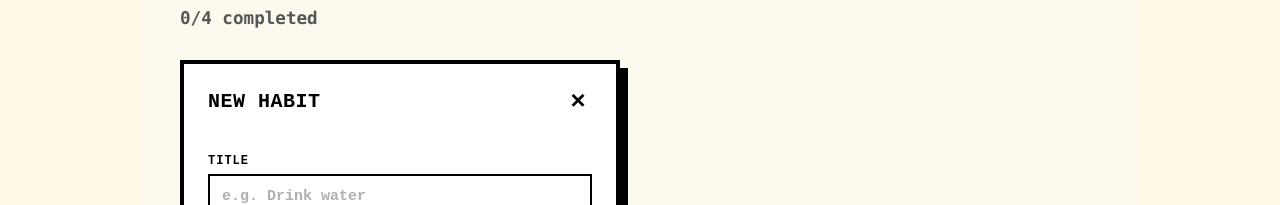
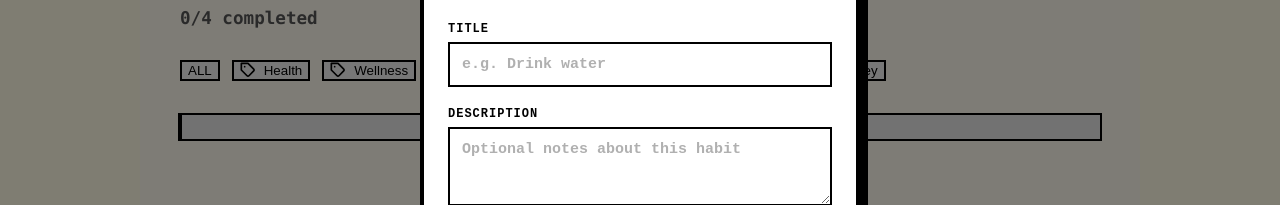
Before and after one commit to AlexDacorte/habit-forge-vue, a Vue app: page /today in a window 1280 px wide. Both pictures are taken after a click on the button "NEW HABIT". Shown: the part 168-373 px from the top of the page. Built offline with nearby package versions, Linux system fonts and the light colour scheme.

Commit message:
feat: added activetag control

```diff
--- a/src/components/ui/NeoBrutalismModal.vue
+++ b/src/components/ui/NeoBrutalismModal.vue
@@ -1,8 +1,12 @@
 <template>
-  <div class="habit-modal">
+  <div class="habit-modal" v-if="isOpen">
+    <div class="modal-overlay"></div>
+    <div class="modal-body">
       <div class="modal-header">
         <h2 class="modal-title">New Habit</h2>
-      <button type="button" @click="$emit('close')" class="close-btn">✕</button>
+        <button type="button" @click="$emit('close')" class="close-btn">
+          ✕
+        </button>
       </div>
 
       <form @submit.prevent="handleSubmit" class="habit-form">
@@ -101,6 +105,7 @@
         <button type="submit" class="submit-btn">Create Habit</button>
       </form>
     </div>
+  </div>
 </template>
 
 <script setup>
@@ -129,6 +134,13 @@ const categories = [
   "OTHER",
 ];
 
+const props = defineProps({
+  isOpen: {
+    type: Boolean,
+    default: false,
+  },
+});
+
 const colors = [
   { value: "yellow", hex: "#F4D03F" },
   { value: "pink", hex: "#E54B86" },
@@ -145,9 +157,18 @@ const handleSubmit = () => {
 
 <style scoped>
 .habit-modal {
+  position: absolute;
+  left: 0;
+  top: 0;
+  bottom: 0;
+  right: 0;
+}
+.modal-body {
+  position: relative;
+  margin: 6rem auto;
   --border-color: #000000;
   --primary-purple: #6320ee;
-
+  z-index: 8;
   width: 100%;
   max-width: 440px;
   background-color: #ffffff;
@@ -157,8 +178,18 @@ const handleSubmit = () => {
   color: var(--border-color);
   box-shadow: 8px 8px 0px 0px rgba(0, 0, 0, 1);
   box-sizing: border-box;
+  overflow: hidden;
 }
-
+.modal-overlay {
+  position: fixed;
+  top: 0;
+  left: 0;
+  bottom: 0;
+  z-index: 5;
+  width: 100vw;
+  height: 100vh;
+  background: rgba(0, 0, 0, 0.5);
+}
 .habit-modal * {
   box-sizing: border-box;
 }
--- a/src/components/ui/views/TodayView.vue
+++ b/src/components/ui/views/TodayView.vue
@@ -5,7 +5,7 @@ import NeoBrutalismModal from "@/components/ui/NeoBrutalismModal.vue";
 import { Icon } from "@iconify/vue";
 import { useHabitStore } from "@/stores/useHabitStore";
 import { useRouter } from "vue-router";
-import { ref, onMounted, computed } from "vue";
+import { ref, onMounted, onBeforeMount, computed } from "vue";
 import type { Habit } from "@/types/habit";
 import type { Category } from "@/types/category";
 
@@ -17,7 +17,7 @@ onMounted(() => {
   categories.value.push(...useStore.fetchCategories());
 });
 
-const activeCategory = ref<String>("ALL");
+const activeCategory = ref<Category | null>();
 const isModalOpen = ref(false);
 const router = useRouter();
 
@@ -32,12 +32,22 @@ const handleCreate = () => {
 const handleClickClose = () => {
   isModalOpen.value = false;
 };
-const setActiveCategory = (category: string) => {
-  activeCategory.value = category;
+const setActiveCategory = (categoryId?: string) => {
+  if (categoryId) {
+    activeCategory.value = categories.value.find(
+      (cat) => (cat.id = categoryId),
+    );
+  } else {
+    activeCategory.value = null;
+  }
 };
 
+const currentActiveCategory = computed(() =>
+  activeCategory.value?.id ? activeCategory.value.id : "none",
+);
+
 const goToAnalytics = () => {
-  router.push("/analytics");
+  router.push("/tracking");
 };
 </script>
 
@@ -73,12 +83,16 @@ const goToAnalytics = () => {
       </button>
     </header>
 
-    <NeoBrutalismModal @create="handleCreate" @close="handleClickClose" />
+    <NeoBrutalismModal
+      @create="handleCreate"
+      @close="handleClickClose"
+      :isOpen="isModalOpen"
+    />
     <div class="filters-row">
       <button
         class="filter-tag"
-        :class="{ active: activeCategory === 'ALL' }"
-        @click="setActiveCategory('ALL')"
+        :class="{ active: activeCategory === null }"
+        @click="setActiveCategory()"
       >
         ALL
       </button>
@@ -87,8 +101,8 @@ const goToAnalytics = () => {
         v-for="cat in categories"
         :key="cat.id"
         class="filter-tag"
-        :class="{ active: activeCategory === cat.title }"
-        @click="setActiveCategory(cat.title)"
+        :class="{ active: activeCategory === cat }"
+        @click="setActiveCategory(cat.id)"
       >
         <svg
           xmlns="http://www.w3.org/2000/svg"
@@ -124,7 +138,9 @@ const goToAnalytics = () => {
             ><Icon icon="mdi:tag-outline" />{{ tag }}</span
           >
         </div>
-        <HabitsControlCard :habit="habit" />
+        <div v-if="habit.categoryIds.includes(currentActiveCategory)">
+          <HabitsControlCard :habit="habit" />
+        </div>
       </div>
     </div>
     <AnalitycsButton @click="goToAnalytics" />
@@ -302,6 +318,5 @@ const goToAnalytics = () => {
 }
 
 @media (min-width: 768px) {
-  /* Custom CSS */
 }
 </style>
--- a/src/mock/mockCategories.json
+++ b/src/mock/mockCategories.json
@@ -1,34 +1,40 @@
 {
   "Categories": [
     {
-      "id": 1,
+      "id": "hb-001",
       "title": "Health",
       "description": "Habits related to physical and mental well-being.",
       "color": "#4CAF50"
     },
     {
-      "id": 2,
+      "id": "hb-002",
       "title": "Wellness",
       "description": "Habits focused on self-care and overall wellness.",
       "color": "#8BC34A"
     },
     {
-      "id": 3,
+      "id": "hb-003",
       "title": "Fitness",
       "description": "Habits related to physical exercise and training.",
       "color": "#2196F3"
     },
     {
-      "id": 4,
+      "id": "hb-004",
       "title": "Personal Development",
       "description": "Habits focused on self-improvement and growth.",
       "color": "#FF9800"
     },
     {
-      "id": 5,
+      "id": "hb-005",
       "title": "Leisure",
       "description": "Habits related to relaxation and enjoyment.",
       "color": "#FF5722"
+    },
+    {
+      "id": "hb-005",
+      "title": "money",
+      "description": "Habits related to money making.",
+      "color": "#FF5730"
     }
   ]
 }
--- a/src/types/category.ts
+++ b/src/types/category.ts
@@ -1,5 +1,5 @@
 export type Category = {
-  id: number;
+  id: string;
   title: string;
   description: string;
   color: string;
```
Lines whose indentation alone changed are shown as unchanged.
